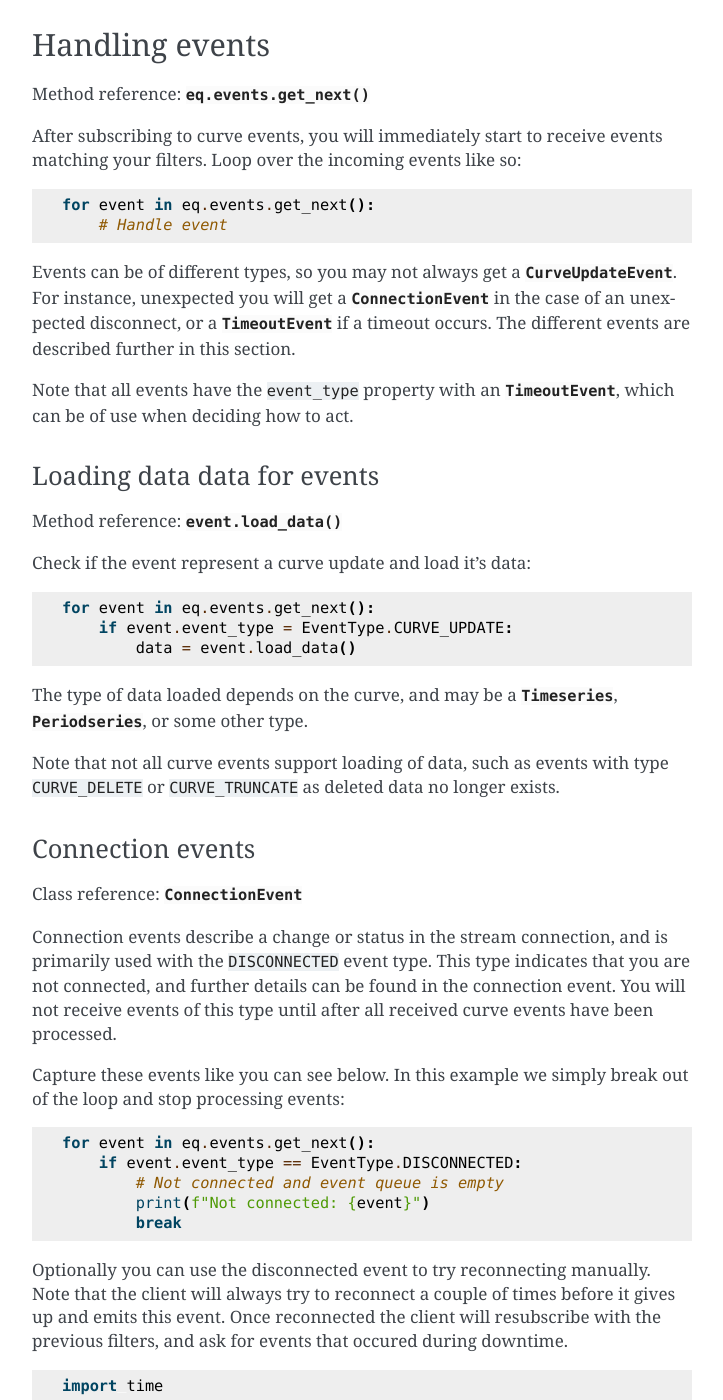
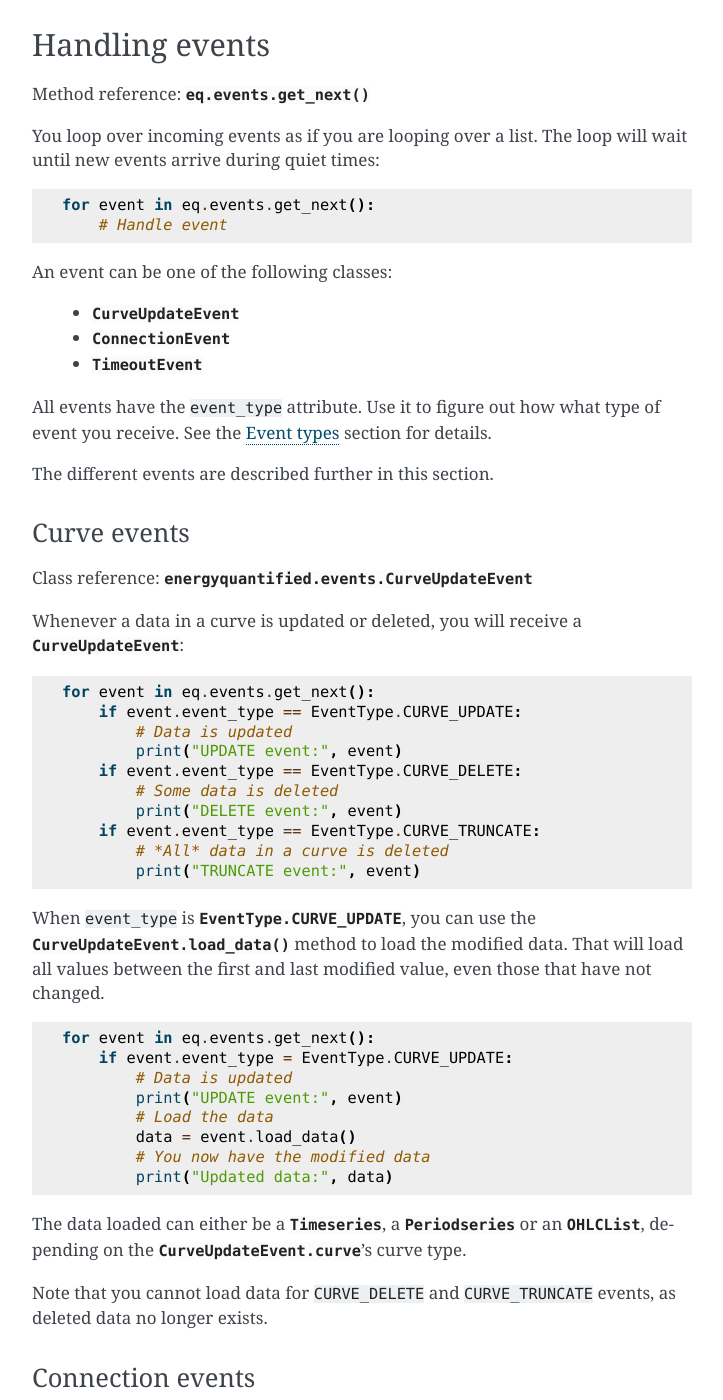
Before and after one commit to energyquantified/eq-python-client, a Sphinx documentation site: the page built from docs/userguide/curve-events.rst, in a window 1280 px wide and 1400 px high, scrolled down 8284 px. Shown: the whole window, without its empty margins (388-1111 px from the left). Built offline with Sphinx 7.4.7, drawn with Linux system fonts in a browser that asks for light colours; some of the changed text lies outside the part shown.

Commit message:
Complete docs

```diff
--- a/docs/userguide/curve-events.rst
+++ b/docs/userguide/curve-events.rst
@@ -44,6 +44,8 @@ long and represents the creation timestamp for the event.
 The second number is a serial, which increments when multiple events are
 within the same millisecond.
 
+
+.. _event types:
 
 Event types
 ~~~~~~~~~~~
@@ -473,76 +475,103 @@ Handling events
 
 Method reference: :py:meth:`eq.events.get_next() <energyquantified.api.EventsAPI.get_next>`
 
-After subscribing to curve events, you will immediately start to receive events
-matching your filters. Loop over the incoming events like so:
+You loop over incoming events as if you are looping over a list. The loop will
+wait until new events arrive during quiet times:
 
 .. code-block:: python
 
     for event in eq.events.get_next():
         # Handle event
 
+An event can be one of the following classes:
 
-Events can be of different types, so you may not always get a
-:py:class:`~energyquantified.events.CurveUpdateEvent`. For instance, unexpected
-you will get a :py:class:`~energyquantified.events.ConnectionEvent` in the case
-of an unexpected disconnect, or a
-:py:class:`~energyquantified.events.TimeoutEvent` if a timeout occurs. The
-different events are described further in this section.
+    * :py:class:`~energyquantified.events.CurveUpdateEvent`
+    * :py:class:`~energyquantified.events.ConnectionEvent`
+    * :py:class:`~energyquantified.events.TimeoutEvent`
 
-Note that all events have the ``event_type`` property with an
-:py:class:`~energyquantified.events.TimeoutEvent`, which can be of use when
-deciding how to act.
+All events have the ``event_type`` attribute. Use it to figure out
+how what type of event you receive. See the :ref:`Event types <event types>`
+section for details.
+
+The different events are described further in this section.
 
 
-Loading data data for events
-~~~~~~~~~~~~~~~~~~~~~~~~~~~~
+Curve events
+~~~~~~~~~~~~
 
-Method reference:
-:py:meth:`event.load_data() <energyquantified.events.CurveUpdateEvent.load_data>`
+Class reference: :py:class:`energyquantified.events.CurveUpdateEvent`
 
-Check if the event represent a curve update and load it's data:
+Whenever a data in a curve is updated or deleted, you will receive a
+:py:class:`~energyquantified.events.CurveUpdateEvent`:
+
+.. code-block:: python
+
+    for event in eq.events.get_next():
+        if event.event_type == EventType.CURVE_UPDATE:
+            # Data is updated
+            print("UPDATE event:", event)
+        if event.event_type == EventType.CURVE_DELETE:
+            # Some data is deleted
+            print("DELETE event:", event)
+        if event.event_type == EventType.CURVE_TRUNCATE:
+            # *All* data in a curve is deleted
+            print("TRUNCATE event:", event)
+
+When ``event_type`` is :py:class:`EventType.CURVE_UPDATE <energyquantified.events.EventType>`,
+you can use the :py:meth:`CurveUpdateEvent.load_data() <energyquantified.events.CurveUpdateEvent.load_data>`
+method to load the modified data. That will load all values between the first and last
+modified value, even those that have not changed.
 
 .. code-block:: python
 
     for event in eq.events.get_next():
         if event.event_type = EventType.CURVE_UPDATE:
+            # Data is updated
+            print("UPDATE event:", event)
+            # Load the data
             data = event.load_data()
+            # You now have the modified data
+            print("Updated data:", data)
 
-The type of data loaded depends on the curve, and may be a
-:py:class:`~energyquantified.data.Timeseries`,
-:py:class:`~energyquantified.data.Periodseries`, or some other type.
+The data loaded can either be a :py:class:`~energyquantified.data.Timeseries`, a
+:py:class:`~energyquantified.data.Periodseries` or an :py:class:`~energyquantified.data.OHLCList`,
+depending on the :py:attr:`CurveUpdateEvent.curve <energyquantified.events.CurveUpdateEvent.curve>`'s curve type.
 
-Note that not all curve events support loading of data, such as events with
-type ``CURVE_DELETE`` or ``CURVE_TRUNCATE`` as deleted data no longer exists.
+Note that you cannot load data for ``CURVE_DELETE`` and ``CURVE_TRUNCATE`` events,
+as deleted data no longer exists.
 
 
 Connection events
 ~~~~~~~~~~~~~~~~~
 
 Class reference:
-:py:class:`ConnectionEvent <energyquantified.events.ConnectionEvent>`
+:py:class:`energyquantified.events.ConnectionEvent`
 
-Connection events describe a change or status in the stream connection, and is
-primarily used with the ``DISCONNECTED`` event type. This type indicates that
-you are not connected, and further details can be found in the connection event.
-You will not receive events of this type until after all received curve events
-have been processed.
+Connection events occur if you are disconnected from the server or did not
+connect in the first place. It has the ``DISCONNECTED`` event type. The
+event contains the cause for the disconnect.
 
-Capture these events like you can see below. In this example we simply break out
-of the loop and stop processing events:
+You will not receive events of this type until **after** all received curve
+events are processed.
+
+Capture these events as seen below. In this example, we simply break out of
+the loop and stop processing events:
 
 .. code-block:: python
 
     for event in eq.events.get_next():
         if event.event_type == EventType.DISCONNECTED:
-            # Not connected and event queue is empty
-            print(f"Not connected: {event}")
+            # Not connected and all curve events
+            # are processed
+            print("Not connected:", event)
             break
 
-Optionally you can use the disconnected event to try reconnecting manually. Note
-that the client will always try to reconnect a couple of times before it gives
-up and emits this event. Once reconnected the client will resubscribe with the
-previous filters, and ask for events that occured during downtime.
+Optionally, you can use the disconnected event to reconnect manually. Note that
+the client will always try to reconnect a couple of times before it gives up
+and emits this event.
+
+Once reconnected, the client will resubscribe with the previous filters and ask
+for events missed during downtime.
 
 .. code-block:: python
 
@@ -551,7 +580,7 @@ previous filters, and ask for events that occured during downtime.
     for event in eq.events.get_next():
         if event.event_type == EventType.DISCONNECTED:
             # Not connected and event queue is empty
-            print(f"Not connected: {event}")
+            print("Not connected:", event)
             # Wait 30 seconds before reconnecting
             time.sleep(30)
             # Try to reconnect
@@ -563,18 +592,17 @@ connected in the first place, so it does not necessarily mean that a disconnect
 took place.
 
 
-Timeouts
-~~~~~~~~
+Timeout events
+~~~~~~~~~~~~~~
 
 Class reference:
-:py:class:`TimeoutEvent <energyquantified.events.TimeoutEvent>`
+:py:class:`energyquantified.events.TimeoutEvent`
 
-:py:meth:`get_next() <energyquantified.api.EventsAPI.get_next>` is blocking
-which means that you cannot act while waiting for a new event. The timeout event
-is designed as a filler event that enables users to act in between events during
-quiet times. Supply the optional ``timeout`` parameter with the number of
-seconds you want to wait for new events. You will then receive a timeout event
-whenever the set number of seconds passes without any new event.
+:py:meth:`eq.events.get_next() <energyquantified.api.EventsAPI.get_next>` is blocking,
+meaning you cannot act while waiting for a new event. Supply the optional timeout
+parameter to :py:meth:`get_next() <energyquantified.api.EventsAPI.get_next>` with
+the number of seconds you want to wait for new events. You will then receive a
+timeout event whenever the set number of seconds passes without any new event.
 
 .. code-block:: python
 
@@ -583,10 +611,13 @@ whenever the set number of seconds passes without any new event.
             print("No events in the last 10 seconds")
             continue
 
+We designed the timeout event as a filler event that enables users to act in
+between events during quiet times.
+
 Timeout events can be useful if you intend to execute some code after a certain
-amount of time. Setting the timout interval eliminates the risk of being stuck
-and unable to act while waiting for the next event, due to the blocking nature
-of ``get_next()``.
+time. Setting the timeout interval eliminates the risk of being stuck and unable
+to act while waiting for new events due to the blocking nature of
+:py:meth:`get_next() <energyquantified.api.EventsAPI.get_next>`.
 
 You can safely ignore this event if you do not find it useful.
 
@@ -594,30 +625,29 @@ You can safely ignore this event if you do not find it useful.
 Capturing messages and errors
 -----------------------------
 
-By default, messages from the server will be logged at info level. Override the
-default by setting a custom callback function with
+By default, the client logs messages from the server at ``INFO`` level. Override
+the default by setting a custom callback function with
 :py:meth:`eq.events.set_message_handler() <energyquantified.api.EventsAPI.set_message_handler>`.
-The custom function must take in one parameter; the server message which is a
-string.
+The callback function takes in one parameter: the server message, which is a string.
 
 .. code-block:: python
 
     def message_handler(message):
-        print(f"Message from server: {message}")
+        print("Message from server:", message)
 
     eq.events.set_message_handler(message_handler)
 
-Similarly, you can also override the callback for handling error messages with
+Similarly, you can override the callback for handling error messages with
 :py:meth:`eq.events.set_error_handler() <energyquantified.api.EventsAPI.set_error_handler>`:
 
 .. code-block:: python
 
     def error_message_handler(error):
-        print(f"Error occured: {error}")
+        print("Error occured:", error)
 
     eq.events.set_error_handler(error_message_handler)
 
-You can attach the handlers even before you connect:
+You can attach the handlers before you connect:
 
 .. code-block:: python
 
@@ -636,33 +666,35 @@ Restarts and network errors
 Remember ``last_id`` between processes runs
 ~~~~~~~~~~~~~~~~~~~~~~~~~~~~~~~~~~~~~~~~~~~
 
-The client can remember the last event received, and continue where it left off
+The client can remember the last event received and continue where it left off
 on restarts.
 
-To enable this feature, supply the ``last_id_file`` parameter in
-:py:meth:`eq.events.connect <energyquantified.api.EventsAPI.connect>` with a
+Enable this feature by supplying the ``last_id_file`` parameter to
+:py:meth:`eq.events.connect() <energyquantified.api.EventsAPI.connect>` with a
 file path. Make sure that you have read and write access to the file path.
 
 .. code-block:: python
 
     eq.events.connect(last_id_file="last_id_file.json")
 
-The client regurarly updates the file at a defined interval (~0.5/min), when
-the connection drops, and when execution of the program is terminated (for any
-reason). The next time you connect to the stream, assuming the same file path
-for ``last_id_file`` and that you have not altered the file, the client will
+The client regularly updates the file at a defined interval (~0.5/min), when the
+connection drops, and when execution of the process terminates for any reason.
+
+The next time you connect to the stream, assuming the same file path for
+``last_id_file`` and that you have not altered the file, the client will
 request all events after the last one you received.
 
 Providing the ``last_id`` parameter to
-:py:meth:`subscribe_curve_events() <energyquantified.api.EventsAPI.subscribe_curve_events>`
-will override the id from file (and update the file).
+:py:meth:`eq.events.subscribe_curve_events() <energyquantified.api.EventsAPI.subscribe_curve_events>`
+will override the ID from the last_id_file feature.
 
 
 Automatic subscribe after reconnect
 ~~~~~~~~~~~~~~~~~~~~~~~~~~~~~~~~~~~
 
-When a client reconnects, it will resubscribe with the previous filters, and ask
-for events that occured during downtime.
+When the client reconnects (automatically or manually – like in the example below),
+it will resubscribe with the previous filters and ask for events that occurred
+during downtime.
 
 .. code-block:: python
 
```
Also changed, not shown: other parts of docs/userguide/curve-events.rst (+5 -3 lines).
